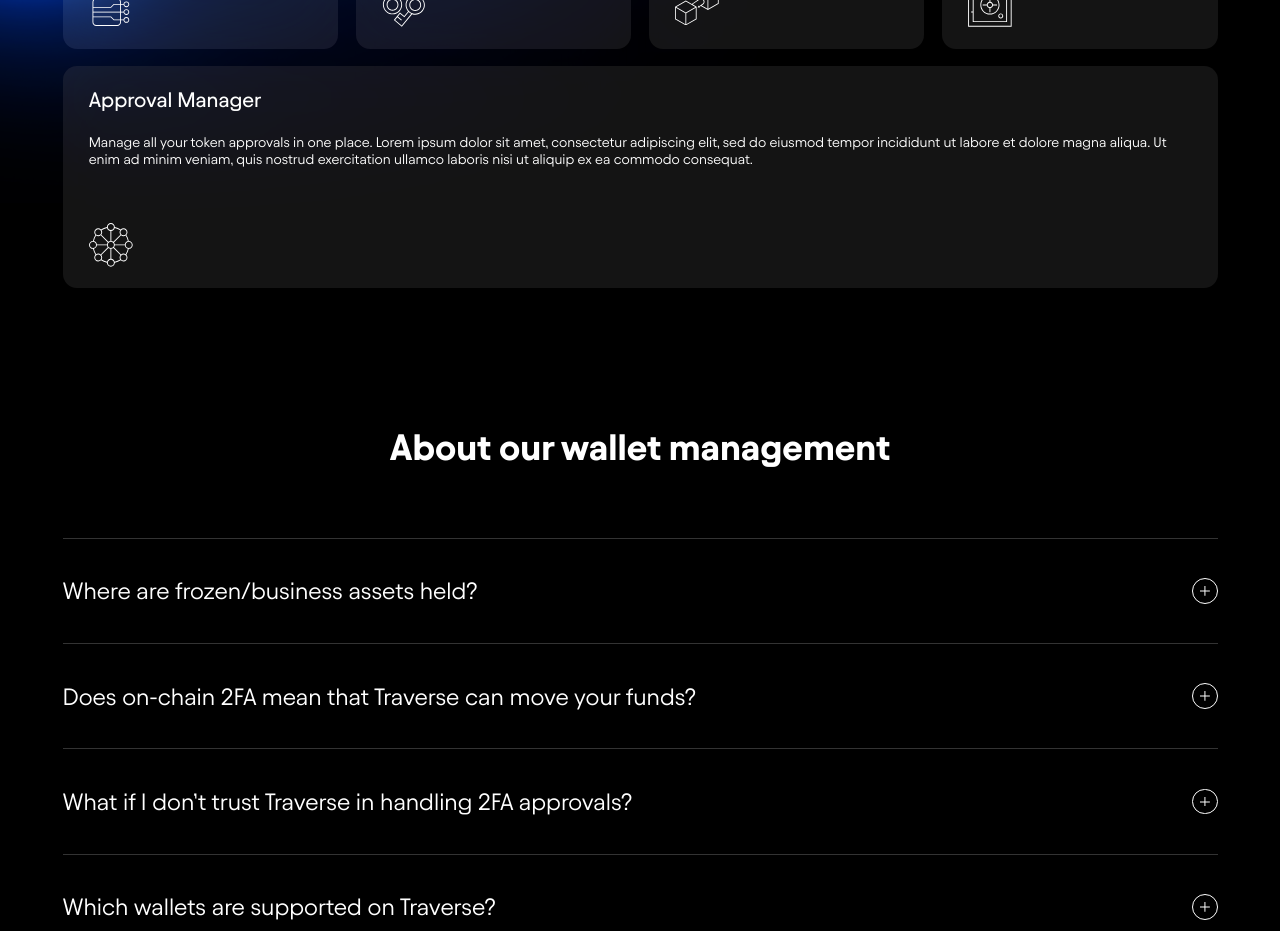
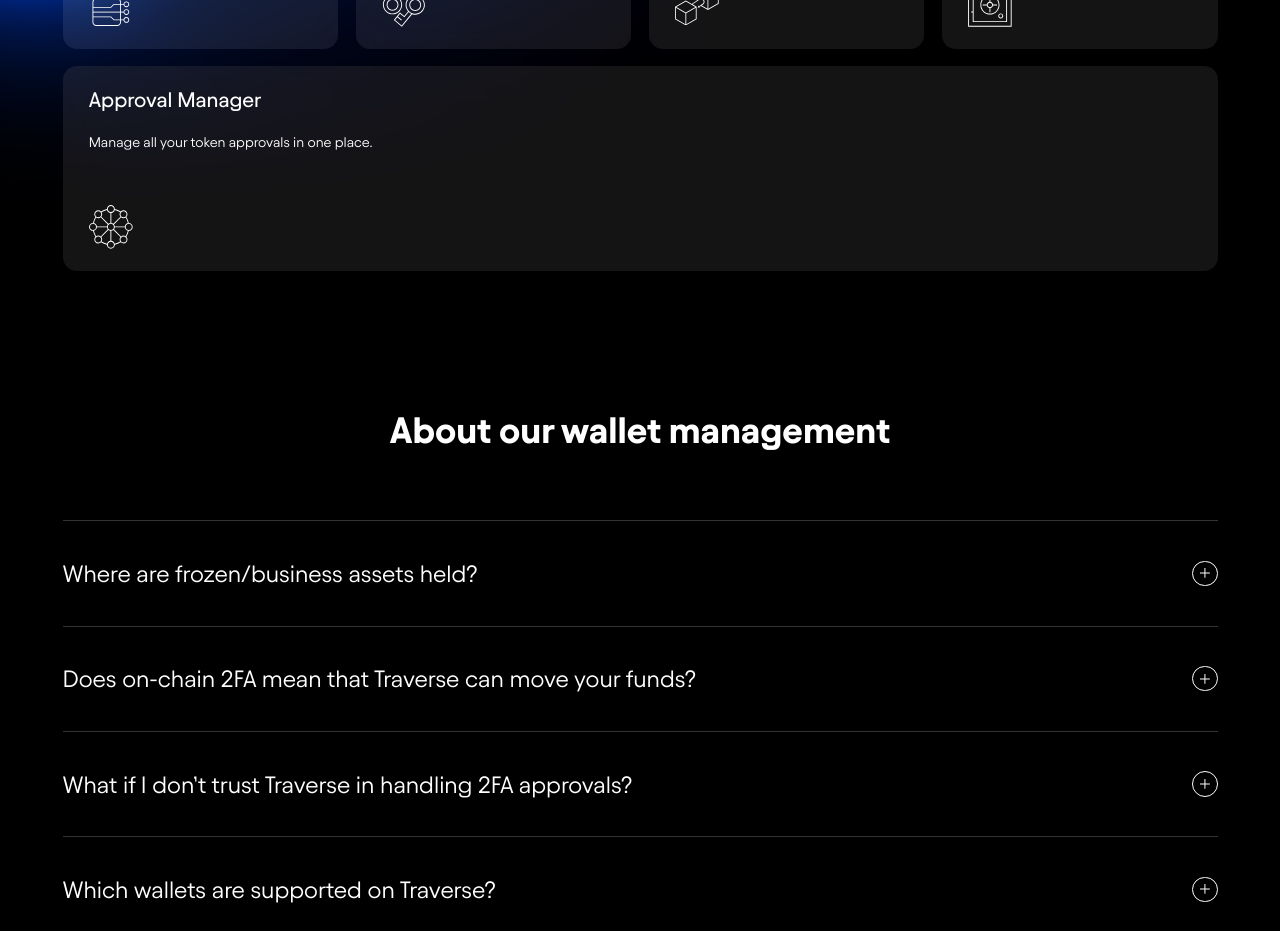
Before and after one commit to rommelmamedov/traverse, a React (Create React App) app: page / in a window 1280 px wide. Shown: the part 1520-2451 px from the top of the page. Built offline with nearby package versions, Linux system fonts and the light colour scheme.

Commit message:
removed template text

```diff
--- a/src/landingPagesMock.js
+++ b/src/landingPagesMock.js
@@ -35,8 +35,7 @@
   },
   {
     title: "Approval Manager",
-    description:
-      "Manage all your token approvals in one place. Lorem ipsum dolor sit amet, consectetur adipiscing elit, sed do eiusmod tempor incididunt ut labore et dolore magna aliqua. Ut enim ad minim veniam, quis nostrud exercitation ullamco laboris nisi ut aliquip ex ea commodo consequat.",
+    description: "Manage all your token approvals in one place.",
     icon: <IcnApprovalManager />,
   },
 ];
```
